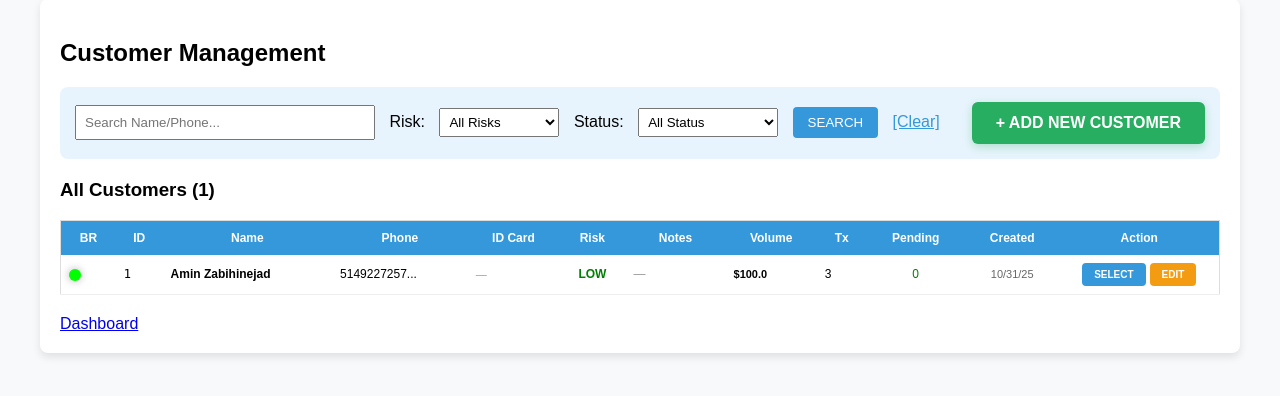
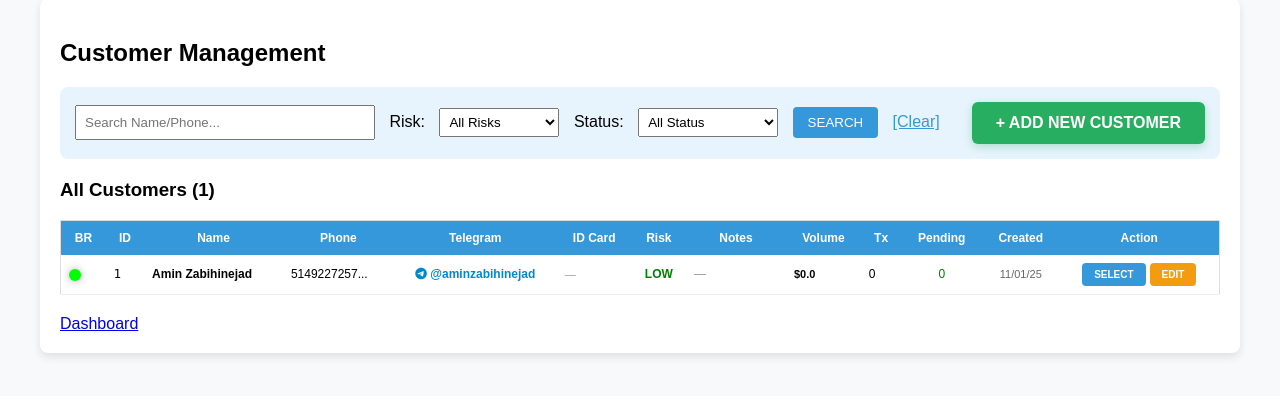
Before and after one commit to AminZabihinejad/AminZabihinejad, a Flask app: page /customers in a window 1280 px wide. Shown: the part 136-532 px from the top of the page. Run offline with Flask 3, Linux system fonts and the light colour scheme; a user stored in the database is signed in; data comes from the database, SQL or seed files in the repository; data that the repository does not hold is empty; parts of the project's set-up code (start-up, migrations or seed data) failed here and were passed over; some libraries are stand-ins or nearby versions.

Commit message:
update41

```diff
--- a/app.py
+++ b/app.py
@@ -29,27 +29,19 @@
 import shutil
 import boto3
 from botocore.exceptions import ClientError
-from email.mime.multipart import MIMEMultipart
-from email.mime.base import MIMEBase
-from email import encoders
-# === AFTER IMPORTS & CONFIG ===
 from pathlib import Path
 from email.mime.text import MIMEText
 from email.mime.multipart import MIMEMultipart
 from email.mime.base import MIMEBase
 from email import encoders
-# ------------------------------------------------------------------
-# FLASK INSTANCE PATH – where SQLite DBs are stored (../instance/)
-# ------------------------------------------------------------------
 
-# ------------------------------------------------------------------
-# BACKUP CONFIGURATION – change ONE line to switch method
-# ------------------------------------------------------------------
-BACKUP_MODE = "email"          # "local" | "email" | "s3"
-BACKUP_LOCAL_DIR = "backups"   # created automatically
+# === CONFIGURATION ===
+BACKUP_MODE = "email"          # "local" | "email" | "s3" | "google_drive"
+BACKUP_LOCAL_DIR = "backups"
 BACKUP_EMAIL_RECIPIENT = "piggy.bank.exchanger@gmail.com"
 S3_BUCKET = "your-moneyexchange-backups"
 S3_PREFIX = "moneyexchange/"
+GOOGLE_DRIVE_FOLDER_ID = "1h1_QuBbPgwxdD1lW5klpsQjQXuKTJ3dB"
 
 # === GLOBALS ===
 EXCHANGE_NAME = "MoneyExchange Pro"
@@ -61,14 +53,7 @@
 app.config['SECRET_KEY'] = 'your-secret-key-here'
 app.config['SQLALCHEMY_TRACK_MODIFICATIONS'] = False
 
-
-INSTANCE_DIR = Path(app.instance_path)   # e.g. /path/to/project/instance
-DB_GLOB = "tenant_*.db"                  # matches tenant_1.db, tenant_2.db, etc.
-
-# Ensure the instance folder exists
-os.makedirs(app.instance_path, exist_ok=True)
 # === EMAIL CONFIG ===
-# === EMAIL CONFIG (FIX DEBUG MODE) ===
 app.config.update(
     MAIL_SERVER='smtp.gmail.com',
     MAIL_PORT=587,
@@ -76,11 +61,8 @@
     MAIL_USERNAME='piggy.bank.exchanger@gmail.com',
     MAIL_PASSWORD='bsfc smqg nxtd nsxz',
     MAIL_DEFAULT_SENDER='piggy.bank.exchanger@gmail.com',
-    # ADD THIS LINE:
-    MAIL_SUPPRESS_SEND=False  # ← CRITICAL!
+    MAIL_SUPPRESS_SEND=False  # ← CRITICAL FOR DEBUG
 )
-
-#mail = Mail(app)
 
 # === UPLOAD CONFIG ===
 UPLOAD_FOLDER = 'uploads'
@@ -93,6 +75,11 @@
 app.config['RECEIPT_FOLDER'] = RECEIPT_FOLDER
 app.config['ID_UPLOAD_FOLDER'] = ID_UPLOAD_FOLDER
 ALLOWED_EXTENSIONS = {'pdf', 'jpg', 'jpeg', 'png'}
+
+# === INSTANCE PATH (FOR TENANT DBs) ===
+INSTANCE_DIR = Path(app.instance_path)
+os.makedirs(INSTANCE_DIR, exist_ok=True)
+DB_GLOB = "tenant_*.db"
 
 # === EXTENSIONS ===
 db = SQLAlchemy()
@@ -146,7 +133,7 @@
     risk_level = db.Column(db.String(20), default='low risk')
     notes = db.Column(db.Text)
     created_at = db.Column(db.DateTime, default=datetime.utcnow)
-
+    telegram_id = db.Column(db.String(50), nullable=True)  # ← ADD THIS LINE
     id1_type = db.Column(db.String(50))
     id1_issued_by = db.Column(db.String(100))
     id1_number = db.Column(db.String(50))
@@ -1046,6 +1033,7 @@
         client.apartment = request.form.get('apartment', '')
         client.risk_level = request.form.get('risk_level', 'low risk')
         client.notes = request.form.get('notes', '')
+        client.telegram_id = request.form.get('telegram_id', '').strip() or None
 
         for i in range(1, 4):
             prefix = f'id{i}_'
--- a/templates/customers.html
+++ b/templates/customers.html
@@ -55,6 +55,7 @@
         <th style="padding:10px;">ID</th>
         <th style="padding:10px;">Name</th>
         <th style="padding:10px;">Phone</th>
+        <th style="padding:10px;">Telegram</th> <!-- NEW COLUMN -->
         <th style="padding:10px;">ID Card</th>
         <th style="padding:10px;">Risk</th>
         <th style="padding:10px; width:100px;">Notes</th>
@@ -70,6 +71,19 @@
         <td style="padding:8px; font-family:monospace;">{{ data.client.id }}</td>
         <td style="padding:8px;"><strong>{{ data.client.first_name }} {{ data.client.last_name }}</strong></td>
         <td style="padding:8px;">{{ data.client.phone[:12] }}...</td>
+
+        <!-- TELEGRAM ID COLUMN -->
+        <td style="padding:8px; text-align:center;">
+            {% if data.client.telegram_id %}
+                <a href="https://t.me/{{ data.client.telegram_id.lstrip('@') }}" target="_blank"
+                   style="color:#0088cc; text-decoration:none; font-weight:bold;">
+                    <i class="fab fa-telegram-plane"></i> {{ data.client.telegram_id }}
+                </a>
+            {% else %}
+                <span style="color:#ccc; font-style:italic;">—</span>
+            {% endif %}
+        </td>
+
         <td style="padding:8px; font-size:11px;">
             {% if data.client.id1_number or data.client.id2_number or data.client.id3_number %}
                 {% if data.client.id1_number %}
@@ -127,7 +141,7 @@
     </tr>
     {% else %}
     <tr>
-        <td colspan="12" style="padding:40px; text-align:center; color:#999; font-size:16px;">
+        <td colspan="13" style="padding:40px; text-align:center; color:#999; font-size:16px;"> <!-- 13 cols now -->
             <div style="font-size:48px; margin-bottom:15px;">No customers found</div>
         </td>
     </tr>
@@ -137,4 +151,7 @@
 <div style="margin-top:20px;">
     <a href="{{ url_for('index') }}" style="font-size:16px;">Dashboard</a>
 </div>
+
+<!-- Font Awesome for Telegram Icon -->
+<script src="https://kit.fontawesome.com/a076d05399.js" crossorigin="anonymous"></script>
 {% endblock %}
```
Also changed, not shown: requirements.txt (+14 -5 lines), templates/edit_client.html (+7 -0 lines), instance/tenant_1.db, instance/tenant_2.db (deleted).
